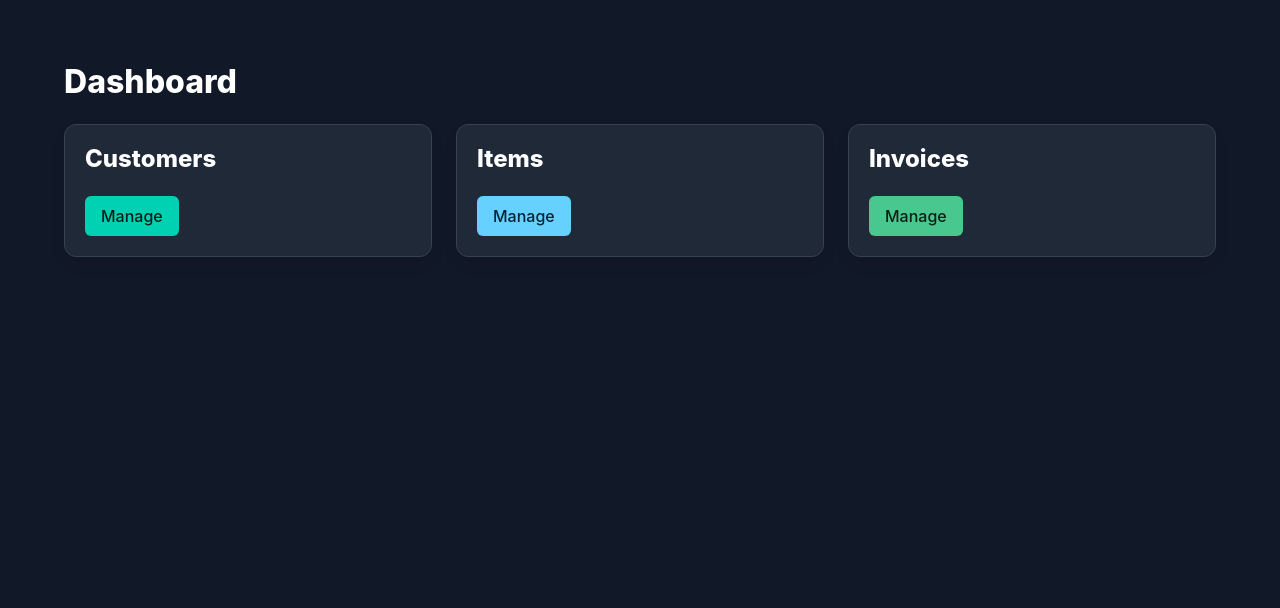
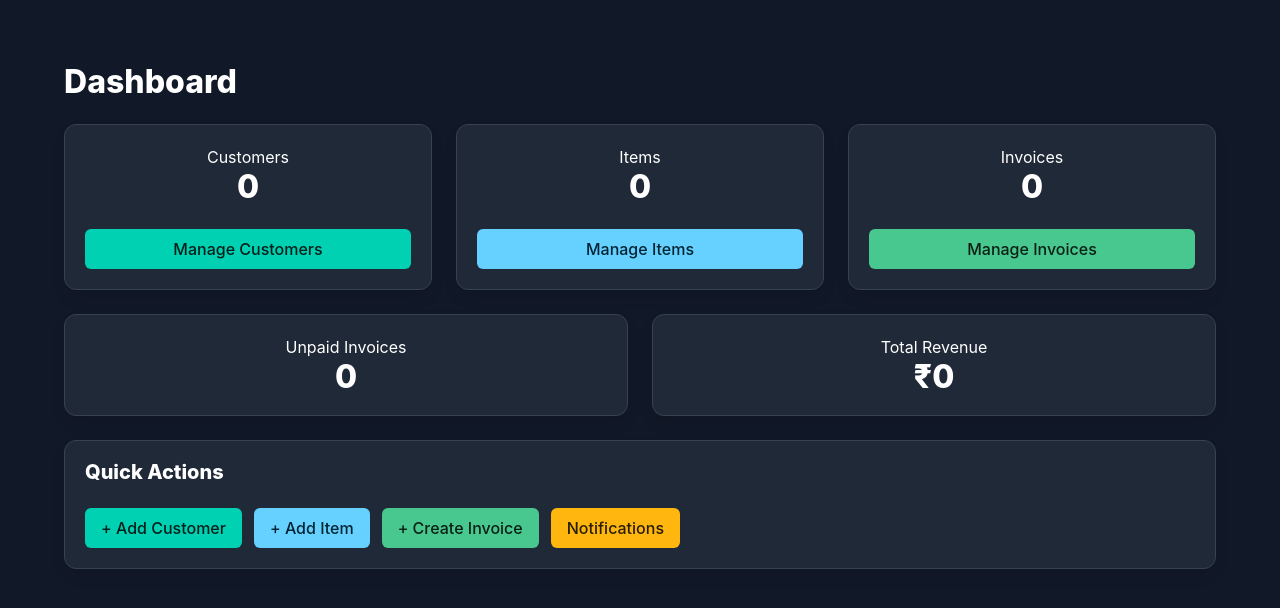
Before and after one commit to ayushkashyap31/flask-invoice-system, a Flask app: page / in a window 1280 px wide. Shown: the part 53-661 px from the top of the page. Run offline with Flask 3, Linux system fonts and the light colour scheme.

Commit message:
Improved the home page with Dashboard and also Quick Actions

```diff
--- a/app.py
+++ b/app.py
@@ -39,9 +39,37 @@ redis_client = redis.Redis(
 
 
 
-@app.route('/')
+@app.route("/")
 def home():
-    return render_template('index.html')
+
+    customer_count = Customers.select().count()
+
+    item_count = Items.select().count()
+
+    invoice_count = Invoice.select().count()
+
+    unpaid_count = (
+        Invoice
+        .select()
+        .where(
+            Invoice.payment_status == "UNPAID"
+        )
+        .count()
+    )
+
+    revenue = sum(
+        invoice.total_price
+        for invoice in Invoice.select()
+    )
+
+    return render_template(
+        "index.html",
+        customer_count=customer_count,
+        item_count=item_count,
+        invoice_count=invoice_count,
+        unpaid_count=unpaid_count,
+        revenue=revenue
+    )
 
 @app.route('/hello')
 def hello():
--- a/templates/index.html
+++ b/templates/index.html
@@ -1,26 +1,35 @@
 {% extends "base.html" %}
+
+{% block title %}
+Dashboard
+{% endblock %}
 
 {% block content %}
 
-<h1 class="title">
+<h1 class="title mb-5">
     Dashboard
 </h1>
 
 <div class="columns">
 
+
 <div class="column">
 
-        <div class="box">
+    <div class="box has-text-centered">
 
-            <h2 class="title is-4">
+        <p class="heading">
             Customers
-            </h2>
+        </p>
+
+        <p class="title has-text-primary">
+            {{ customer_count }}
+        </p>
 
         <a
-            class="button is-primary"
+        class="button is-primary is-fullwidth"
         href="/customers">
 
-                Manage
+            Manage Customers
 
         </a>
 
@@ -30,17 +39,21 @@
 
 <div class="column">
 
-        <div class="box">
+    <div class="box has-text-centered">
 
-            <h2 class="title is-4">
+        <p class="heading">
             Items
-            </h2>
+        </p>
+
+        <p class="title has-text-info">
+            {{ item_count }}
+        </p>
 
         <a
-            class="button is-info"
+        class="button is-info is-fullwidth"
         href="/items">
 
-                Manage
+            Manage Items
 
         </a>
 
@@ -50,17 +63,21 @@
 
 <div class="column">
 
-        <div class="box">
+    <div class="box has-text-centered">
 
-            <h2 class="title is-4">
+        <p class="heading">
             Invoices
-            </h2>
+        </p>
+
+        <p class="title has-text-success">
+            {{ invoice_count }}
+        </p>
 
         <a
-            class="button is-success"
+        class="button is-success is-fullwidth"
         href="/invoices">
 
-                Manage
+            Manage Invoices
 
         </a>
 
@@ -68,6 +85,89 @@
 
 </div>
 
+
+</div>
+
+<div class="columns">
+
+
+<div class="column">
+
+    <div class="box has-text-centered">
+
+        <p class="heading">
+            Unpaid Invoices
+        </p>
+
+        <p class="title has-text-danger">
+            {{ unpaid_count }}
+        </p>
+
+    </div>
+
+</div>
+
+<div class="column">
+
+    <div class="box has-text-centered">
+
+        <p class="heading">
+            Total Revenue
+        </p>
+
+        <p class="title has-text-warning">
+            ₹{{ revenue }}
+        </p>
+
+    </div>
+
+</div>
+
+</div>
+
+<div class="box">
+
+
+<h2 class="title is-5">
+    Quick Actions
+</h2>
+
+<div class="buttons">
+
+    <a
+    href="/customers/add"
+    class="button is-primary">
+
+        + Add Customer
+
+    </a>
+
+    <a
+    href="/items/add"
+    class="button is-info">
+
+        + Add Item
+
+    </a>
+
+    <a
+    href="/invoices/add"
+    class="button is-success">
+
+        + Create Invoice
+
+    </a>
+
+    <a
+    href="/notifications"
+    class="button is-warning">
+
+        Notifications
+
+    </a>
+
+</div>
+
 </div>
 
 {% endblock %}
```
Lines whose indentation alone changed are shown as unchanged.
